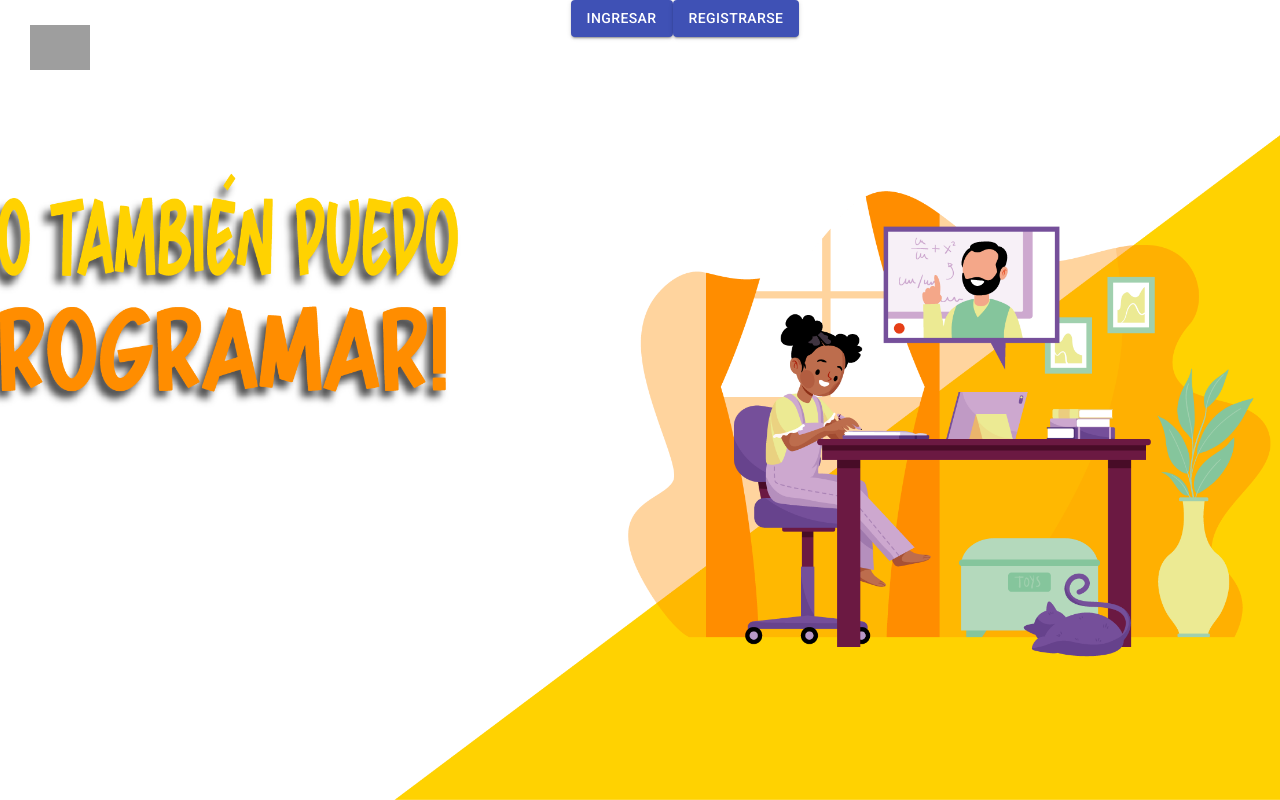
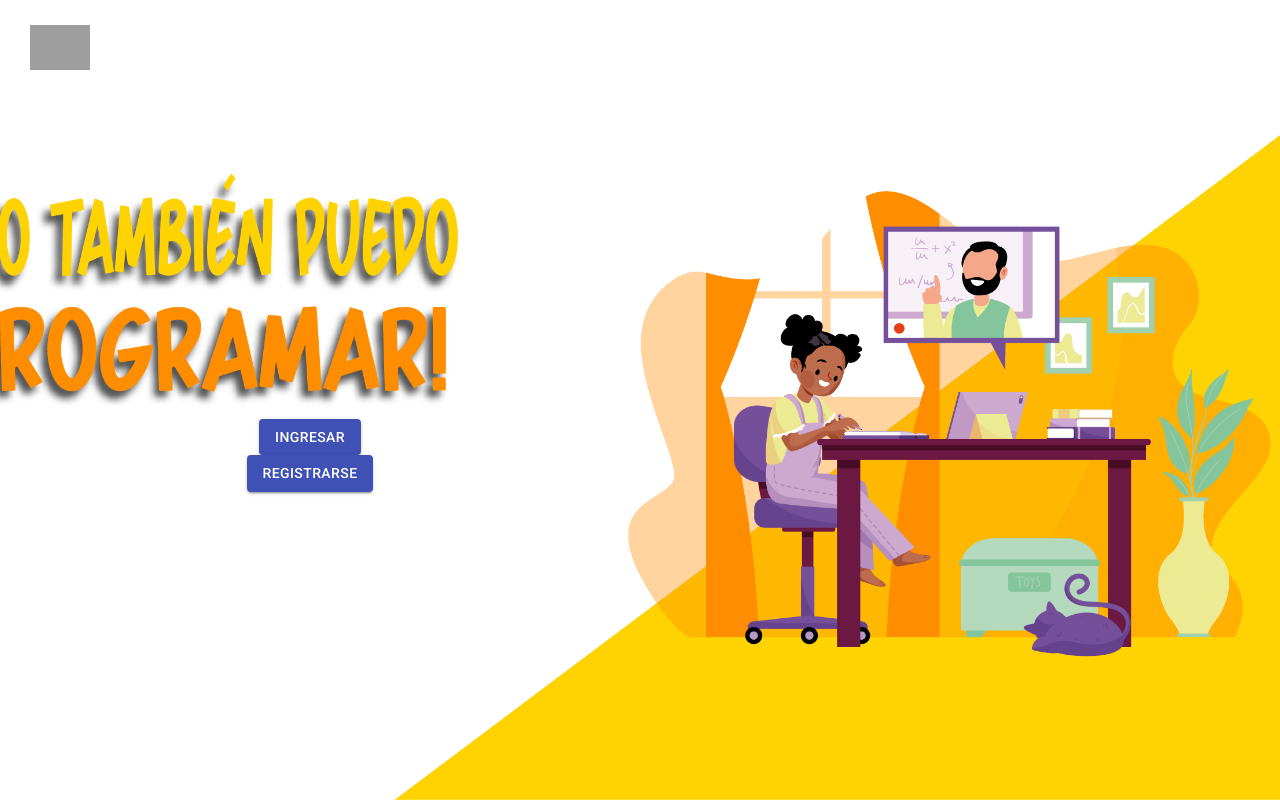
Before and after one commit to DeeRo-dev/Henry-Kids, a React (Create React App) app in the folder client/: page / in a window 1280 px wide. Built offline with nearby package versions, Linux system fonts and the light colour scheme; grey boxes are pictures that could not be loaded.

Commit message:
Co-authored-by: Giovi Cilfone <giovannacilfone@users.noreply.github.com> Co-authored-by: giovannacilfone2@gmail.com <giovannacilfone2@gmail.com>

```diff
--- a/client/src/components/LandingPage/LandingPage.jsx
+++ b/client/src/components/LandingPage/LandingPage.jsx
@@ -11,6 +11,7 @@ export default function LandingPage() {
           src="https://i.imgur.com/AWEe2XR.png"
           alt="img"
         ></img>
+        <div className={styles.containerBtns}>
         <Button
           className={styles.buttonIngresar}
           variant="contained"
@@ -25,7 +26,7 @@ export default function LandingPage() {
         >
           Registrarse
         </Button>
-
+        </div>
         {/* <Link to="/home">Home</Link>  */}
       </div>
     </div>
--- a/client/src/components/LandingPage/LandingPage.module.css
+++ b/client/src/components/LandingPage/LandingPage.module.css
@@ -17,11 +17,22 @@
   width: 100vw;
 }
 
+.containerBtns{
+  display: flex;
+  margin-top: 370px;
+  margin-left: 160px;
+  flex-direction: column;
+  align-content: center;
+  align-items: center;
+  justify-content: center;
+  width: 300px;
+  height: 170px;
+
+}
 .buttonIngresar {
   padding-right: 40px;
   padding-left: 40px;
-  margin-top: 58vh;
-  margin-right: 62vw;
+  margin-bottom: 30px;
   background-color: var(--amarillo);
   font-family: montserrat;
   font-weight: bold;
@@ -35,8 +46,6 @@
 .buttonRegistrarse {
   padding-right: 17px;
   padding-left: 17px;
-  margin-top: 6vh;
-  margin-right: 55.5vw;
   background-color: var(--naranja);
   font-family: montserrat;
   font-weight: bold;
```
